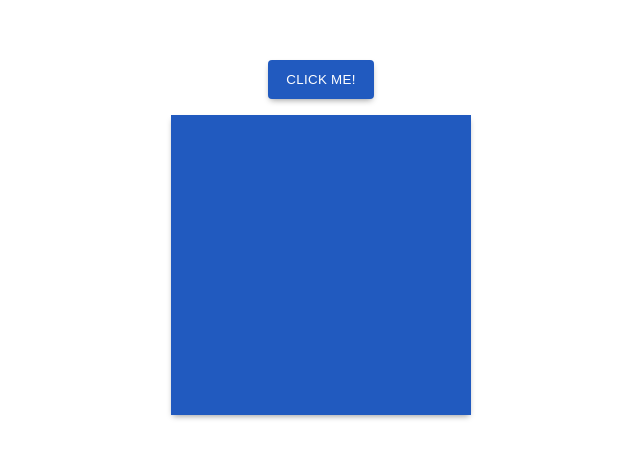
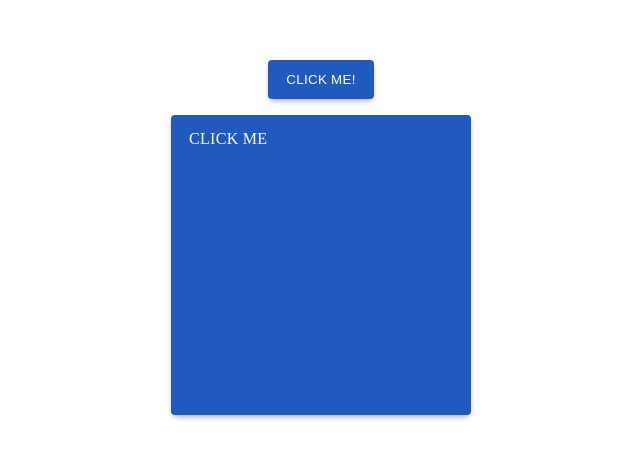
Before and after one commit to angeleraser/button-ripple-effect, a plain HTML site: page index.html in a window 1280 px wide. Shown: the part 163-622 px from the top of the page, 319-959 px from the left. Drawn offline with Linux system fonts and the light colour scheme.

Commit message:
style: add box styles

```diff
--- a/css/index.css
+++ b/css/index.css
@@ -16,7 +16,7 @@ body {
   gap: 16px;
 }
 
-.button {
+.button, .box {
   background-color: var(--primary);
   border: none;
   min-width: 64px;
@@ -39,9 +39,6 @@ body {
 .box {
   width: 300px;
   height: 300px;
-  background-color: var(--primary);
-  cursor: pointer;
-  box-shadow: 0 3px 6px -2px rgba(0, 0, 0, 0.4);
 }
 
 [data-ripple] {
--- a/index.html
+++ b/index.html
@@ -12,6 +12,9 @@
     </button>
 
     <div data-ripple class="box">
+     <span class="button-text">
+      Click me
+     </span>
     </div>
 
     <script src="./script.js"></script>
```
